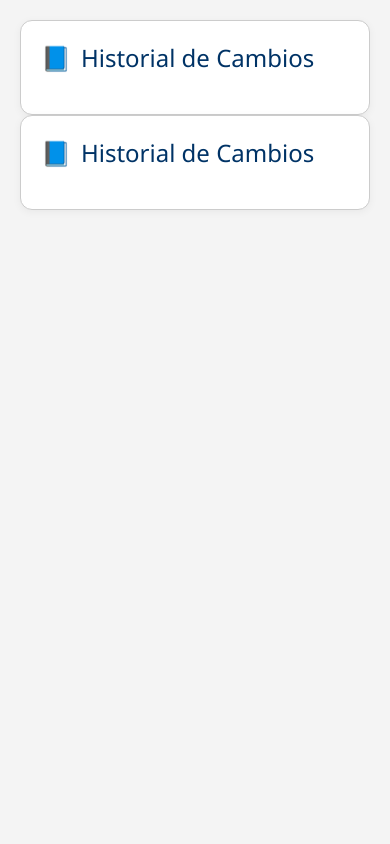
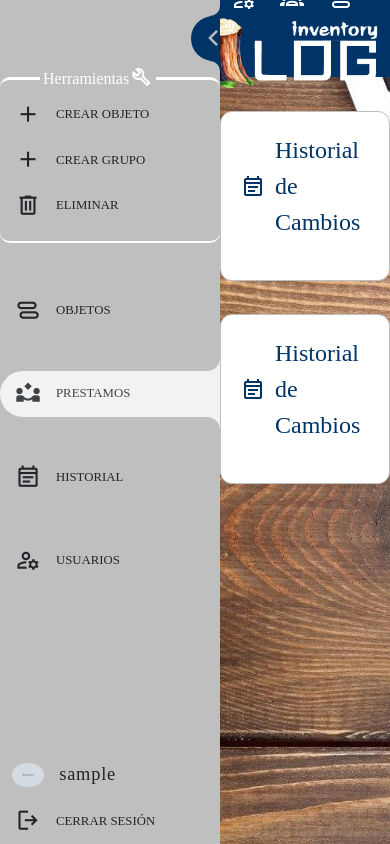
Before and after one commit to SergioGalarzaCarmona/Log_Inventory, a Django app: page /user_log/ in a window 390 px wide. Run offline with Django 5.2, Linux system fonts and the light colour scheme; a user stored in the database is signed in; data comes from the database, SQL or seed files in the repository; tables that the repository leaves empty hold one stand-in row (values such as "Sample post"); grey boxes marked "Sample" are stand-in pictures; data that the repository does not hold is empty.

Commit message:
Refactor user interface by enhancing styles, updating HTML structure, and improving responsiveness across multiple templates for better user experience.

```diff
--- a/static/CSS/logUsersStyles.css
+++ b/static/CSS/logUsersStyles.css
@@ -1,30 +1,123 @@
-:root {
-  --blue-primary: #003366;
-  --gray-bg: color-mix(in srgb, #000 25%, #fff);
-  --gray-border: #ccc;
-  --font-family: 'Segoe UI', Tahoma, Geneva, Verdana, sans-serif;
+* {
+    box-sizing: border-box;
+}
+
+body, div, ul, li, a, h1, h2, h3, h4, p {
+    margin: 0;
+    padding: 0;
+}
+
+label, .sidebar__nav {
+    user-select: none;
+}
+
+.container {
+    margin: 0;
+    padding: 0;
+}
+
+.row {
+    margin: 0;
+}
+
+@media (min-width: 992px) {
+    .container, .container-lg, .container-md, .container-sm {
+        max-width: 100%;
+    }
 }
 
 body {
-  font-family: var(--font-family);
-  background-color: #f4f4f4;
-  color: #333;
-  margin: 0;
-  padding: 20px;
+    --bg-color: #fff;
+    --sidebar-color: color-mix(in srgb, #000 25%, #fff);
+    --dark-color: #222;
+    --fb-color: #003366;
+    --wood: #8B5E3C;
+    background-color: var(--bg-color);
+    font-family: Montserrat;
+    display: flex;
+    flex-flow: row nowrap;
+}
+
+
+
+/*  MAIN STYLES  */
+
+main {
+    height: 100dvh;
+    width: clamp(calc(100dvw - 300px), 80dvw, calc(100dvw - 220px));
+    background-color: var(--bg-color);
+    position: fixed;
+    right: 0;
+    overflow-y: auto;
+    background-image: url(../IMAGES/Escritorio.webp);
+    background-size: cover;
+}
+
+aside:has(input[type="checkbox"]:checked) ~ main {
+    width: calc(100dvw - 62px);
+}
+
+.filter-bar {
+    width: 100%;
+    height: calc(2rem + 44.78px);
+    background-color: var(--fb-color);
+    container-name: filter-bar;
+    position: sticky;
+    top: 0;
+    z-index: 1000;
+}
+
+.filter-bar__filter-container {
+    height: 100%;
+    display: flex;
+    flex-direction: row;
+    align-content: center;
+}
+
+.filter-bar__filter-container  > div, .filter-bar__filter-container > label {
+    color: var(--bg-color);
+    display: grid;
+    place-content: center;
+}
+
+.filter-bar__filter-container > label {
+    background-color: transparent;
+    border: none;
+    width: auto;
+}
+
+.filter-bar__filter-container > label:hover {
+    color: #D2B48C;
+    cursor: pointer;
+}
+
+
+.filter-bar__filter-container > .filter-bar__logo-container {
+    height: 100%;
+    display: flex;
+    justify-content: end;
+    align-items: center;
+    padding-right: .75rem;
+}
+
+.logo {
+    height: clamp(15px, calc(10dvh - 5px), 75px);
+    width: clamp(42px, calc(28dvh - 5px), 210px);
+    margin: 2.5px 0;
 }
 
 .history-container {
+  margin: 4dvh auto;
   background-color: white;
-  border: 1px solid var(--gray-border);
+  border: 1px solid var(--sidebar-color);
   border-radius: 12px;
   padding: 20px;
   max-width: 800px;
-  margin: auto;
   box-shadow: 0 2px 8px rgba(0,0,0,0.05);
 }
 
 .history-title {
-  color: var(--blue-primary);
+  color: var(--fb-color);
   font-size: 24px;
   margin-bottom: 20px;
   display: flex;
@@ -33,7 +126,7 @@
 }
 
 .timeline {
-  border-left: 3px solid var(--blue-primary);
+  border-left: 3px solid var(--fb-color);
   padding-left: 20px;
   margin-left: 10px;
   position: relative;
@@ -52,7 +145,7 @@
   top: 0;
   width: 14px;
   height: 14px;
-  background-color: var(--blue-primary);
+  background-color: var(--fb-color);
   border-radius: 50%;
 }
 
@@ -63,11 +156,11 @@
 
 .entry-user {
   font-weight: bold;
-  color: var(--blue-primary);
+  color: var(--fb-color);
 }
 
 .entry-description {
-  background-color: var(--gray-bg);
+  background-color: #ccc;
   padding: 10px;
   border-radius: 8px;
   margin-top: 5px;
--- a/templates/Users/log_users.html
+++ b/templates/Users/log_users.html
@@ -1,19 +1,37 @@
 {% load i18n %}
 {% load static %}
 <!DOCTYPE html>
-<html lang="en">
+<html lang="es">
 <head>
     <meta charset="UTF-8">
     <meta name="viewport" content="width=device-width, initial-scale=1.0">
+    <link href="https://cdn.jsdelivr.net/npm/bootstrap@5.3.3/dist/css/bootstrap.min.css" rel="stylesheet" integrity="sha384-QWTKZyjpPEjISv5WaRU9OFeRpok6YctnYmDr5pNlyT2bRjXh0JMhjY6hW+ALEwIH" crossorigin="anonymous">
+    <link href="https://fonts.googleapis.com/css2?family=Material+Symbols+Outlined" rel="stylesheet" />
+    <link rel="stylesheet" href="{%static '/CSS/sideBarStyles.css'%}">
     <link rel="stylesheet" href="{% static 'CSS/logUsersStyles.css' %}">
-    <title></title>
+    <title>Historial de Cambios - Log Inventory</title>
+    <link rel="icon" href="{%static '/IMAGES/LogoMini.webp'%}" type="image/webp">
+    <meta name="description" content="Historial Log Inventory">
+    <meta name="author" content="Log Inventory">
+    <meta name="robots" content="noindex, nofollow">
 </head>
 <body>
+   {% include 'Users/sideBar.html' with path='main' profile=profile type=type permissions=permissions %}
+    <main>
+        <div class="filter-bar container">
+            <div class="filter-bar__filter-container row">
+                <label id="subusersLog-label" class="material-symbols-outlined col-md-1 col-0">manage_accounts</label>
+                <label id="subusersgroupsLog-label" class="material-symbols-outlined col-md-1 col-0">groups</label>
+                <label id="objectsLog-label" class="material-symbols-outlined col-md-1 col-3">view_object_track</label>
+                <div class="filter-bar__logo-container col-md-5 col-0">
+                    <img src="{%static '/IMAGES/logo_transparente_blanco.webp'%}" alt="logo" class="logo">
+                </div>
+            </div>
+        </div>
         <div class="history-container">
           <div class="history-title">
-    <span>📘</span> Historial de Cambios
+            <span class="material-symbols-outlined">event_note</span> Historial de Cambios
           </div>
-
           <div class="timeline">
             {% for log in log_groups %}
             <div class="timeline-entry">
@@ -29,7 +47,7 @@
         </div>
         <div class="history-container">
           <div class="history-title">
-    <span>📘</span> Historial de Cambios
+            <span class="material-symbols-outlined">event_note</span> Historial de Cambios
           </div>
           <div class="timeline">
             {% for log in log_users %}
@@ -44,6 +62,6 @@
             <!-- Más entradas aquí -->
           </div>
         </div>
-
+    </main>
 </body>
 </html>
--- a/templates/Users/main.html
+++ b/templates/Users/main.html
@@ -8,7 +8,7 @@
     <link href="https://fonts.googleapis.com/css2?family=Material+Symbols+Outlined" rel="stylesheet" />
     <link rel="stylesheet" href="{%static '/CSS/sideBarStyles.css'%}">
     <link rel="stylesheet" href="{%static '/CSS/mainStyles.css'%}">
-    <title>Work space</title>
+    <title>Work space - Log Inventory</title>
     <link rel="icon" href="{%static '/IMAGES/LogoMini.webp'%}" type="image/webp">
     <meta name="description" content="Work space Log Inventory">
     <meta name="author" content="Log Inventory">
--- a/templates/Users/password_reset.html
+++ b/templates/Users/password_reset.html
@@ -6,7 +6,7 @@
     <meta name="viewport" content="width=device-width, initial-scale=1.0">
     <link href="https://fonts.googleapis.com/css2?family=Material+Symbols+Outlined" rel="stylesheet" />
     <link rel="stylesheet" href="{%static '/CSS/passwordResetStyles.css'%}">
-    <title>Comprobación Identidad</title>
+    <title>Comprobación Identidad - Log Inventory</title>
     <link rel="icon" href="{%static '/IMAGES/LogoMini.webp'%}" type="image/webp">
     <meta name="description" content="Recuperación contraseña Log Inventory">
     <meta name="keywords" content="Recuperar cuenta Log Inventory, Log Inventory, cuenta Log Inventory">
--- a/templates/Users/password_reset_complete.html
+++ b/templates/Users/password_reset_complete.html
@@ -6,7 +6,7 @@
     <meta name="viewport" content="width=device-width, initial-scale=1.0">
     <link href="https://fonts.googleapis.com/css2?family=Material+Symbols+Outlined" rel="stylesheet" />
     <link rel="stylesheet" href="{%static '/CSS/passwordResetCompleteStyles.css'%}">
-    <title>Contraseña cambiada</title>
+    <title>Contraseña cambiada - Log Inventory</title>
     <link rel="icon" href="{%static '/IMAGES/LogoMini.webp'%}" type="image/webp">
     <meta name="description" content="Confirmación contraseña cambiada Log Inventory">
     <meta name="author" content="Log Inventory">
--- a/templates/Users/password_reset_confirm.html
+++ b/templates/Users/password_reset_confirm.html
@@ -11,7 +11,7 @@
         <link rel="stylesheet" href="{%static '/CSS/passwordResetStyles.css'%}">
     {%endif%}
 
-    <title>Cambiar contraseña</title>
+    <title>Cambiar contraseña - Log Inventory</title>
     <link rel="icon" href="{%static '/IMAGES/LogoMini.webp'%}" type="image/webp">
     <meta name="description" content="Cambio contraseña recuperación cuenta Log Inventory">
     <meta name="author" content="Log Inventory">
--- a/templates/Users/password_reset_done.html
+++ b/templates/Users/password_reset_done.html
@@ -6,7 +6,7 @@
     <meta name="viewport" content="width=device-width, initial-scale=1.0">
     <link href="https://fonts.googleapis.com/css2?family=Material+Symbols+Outlined" rel="stylesheet" />
     <link rel="stylesheet" href="{%static '/CSS/passwordResetDoneStyles.css'%}">
-    <title>Correo enviado</title>
+    <title>Correo enviado - Log Inventory</title>
     <link rel="icon" href="{%static '/IMAGES/LogoMini.webp'%}" type="image/webp">
     <meta name="description" content="Envio correo recuperación contraseña Log Inventory">
     <meta name="author" content="Log Inventory">
--- a/templates/Users/profile.html
+++ b/templates/Users/profile.html
@@ -7,7 +7,7 @@
     <link href="https://fonts.googleapis.com/css2?family=Material+Symbols+Outlined" rel="stylesheet" />
     <link rel="stylesheet" href="{%static '/CSS/sideBarStyles.css'%}">
     <link rel="stylesheet" href="{%static '/CSS/profileStyles.css'%}">
-    <title>Perfil</title>
+    <title>Perfil - Log Inventory</title>
     <link rel="icon" href="{%static '/IMAGES/LogoMini.webp'%}" type="image/webp">
     <meta name="description" content="Configuración usuario Log Inventory">
     <meta name="author" content="Log Inventory">
--- a/templates/Users/sideBar.html
+++ b/templates/Users/sideBar.html
@@ -66,9 +66,9 @@
                 </a>
             </li>
             <li class="sidebar__item">
-                <a href="#" class="sidebar__item-link">
+                <a href="{% url 'user_log' %}" class="sidebar__item-link">
                     <span class="material-symbols-outlined">event_note</span>
-                    <p>Transacciones</p>
+                    <p>Historial</p>
                 </a>
             </li>
             <li class="sidebar__item">
--- a/templates/Users/subprofile.html
+++ b/templates/Users/subprofile.html
@@ -8,7 +8,7 @@
     <link rel="stylesheet" href="{%static '/CSS/sideBarStyles.css'%}">
     <link rel="stylesheet" href="{%static '/CSS/profileStyles.css'%}">
     <link rel="stylesheet" href="{%static '/CSS/subprofileStyles.css'%}">
-    <title>Usuario</title>
+    <title>Usuario - Log Inventory</title>
     <link rel="icon" href="{%static '/IMAGES/LogoMini.webp'%}" type="image/webp">
     <meta name="description" content="Visualización subusuario Log Inventory">
     <meta name="author" content="Log Inventory">
--- a/templates/Users/subprofiles_group.html
+++ b/templates/Users/subprofiles_group.html
@@ -9,7 +9,7 @@
     <link rel="stylesheet" href="{%static '/CSS/sideBarStyles.css'%}">
     <link rel="stylesheet" href="{%static '/CSS/subprofilesGroupStyles.css'%}">
     <link rel="stylesheet" href="{%static '/CSS/subusersStyles.css'%}">
-    <title>Manejo de Grupos</title>
+    <title>Manejo de Grupos - Log Inventory</title>
     <link rel="icon" href="{%static '/IMAGES/LogoMini.webp'%}" type="image/webp">
     <meta name="description" content="Subusers Groups Log Inventory">
     <meta name="author" content="Log Inventory">
--- a/templates/Users/subusers.html
+++ b/templates/Users/subusers.html
@@ -8,7 +8,7 @@
     <link href="https://fonts.googleapis.com/css2?family=Material+Symbols+Outlined" rel="stylesheet" />
     <link rel="stylesheet" href="{%static '/CSS/sideBarStyles.css'%}">
     <link rel="stylesheet" href="{% static '/CSS/subUsersStyles.css' %}">
-    <title>Manejo de Usuarios</title>
+    <title>Manejo de Usuarios - Log Inventory</title>
     <link rel="icon" href="{%static '/IMAGES/LogoMini.webp'%}" type="image/webp">
     <meta name="description" content="Subusers Log Inventory">
     <meta name="author" content="Log Inventory">
```
Also changed, not shown: static/CSS/mainStyles.css (+5 -2 lines). Lines whose indentation alone changed are shown as unchanged.
